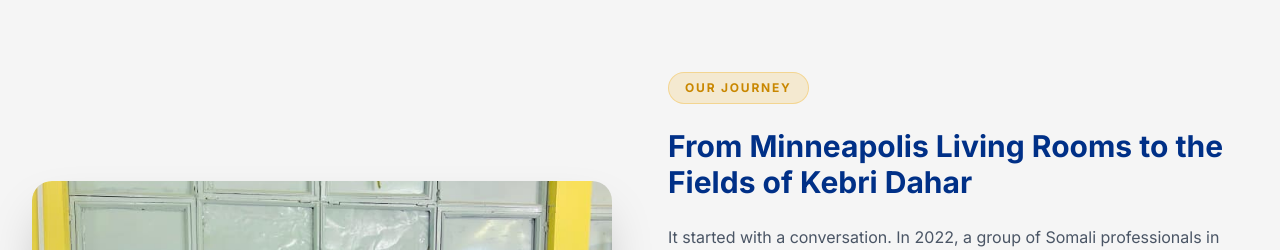
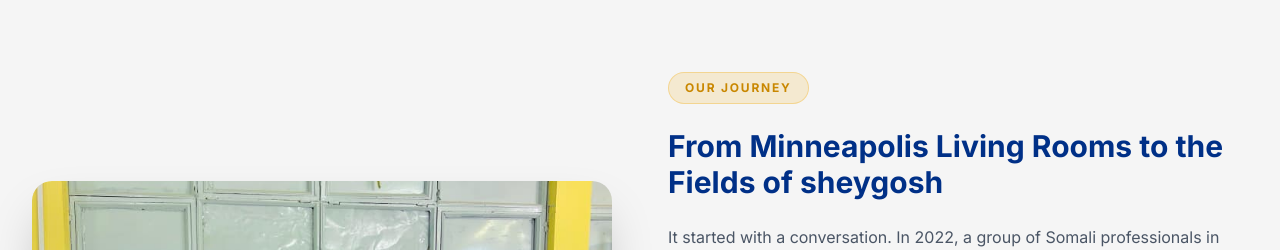
Before and after one commit to Hamze-Aj/daryeel-rural, a Next.js app: page /about in a window 1280 px wide. Shown: the part 1340-1590 px from the top of the page. Built offline with nearby package versions, Linux system fonts and the light colour scheme.

Commit message:
Update journey title in about page

```diff
--- a/src/app/about/page.tsx
+++ b/src/app/about/page.tsx
@@ -195,7 +195,7 @@ export default function AboutPage() {
             <div>
               <span className="section-tag">Our Journey</span>
               <h2 className="text-3xl font-bold text-[#003087] mt-2 mb-6">
-                From Minneapolis Living Rooms to the Fields of Kebri Dahar
+                From Minneapolis Living Rooms to the Fields of sheygosh
               </h2>
               <div className="space-y-5 text-gray-600 leading-relaxed">
                 <p>
```
